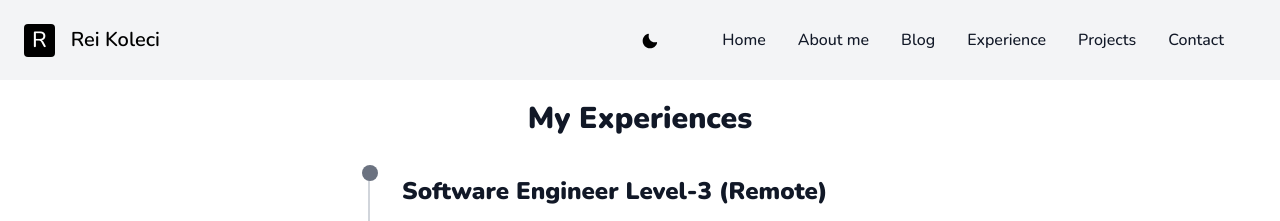
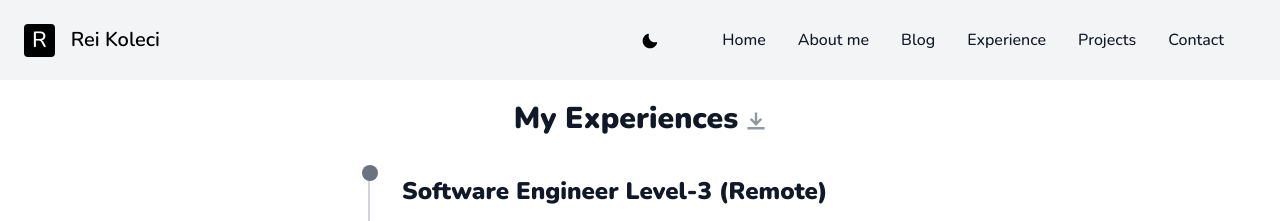
Before and after one commit to rkoleci/portfolio-web, a Next.js app: page /experience in a window 1280 px wide. Shown: the top 221 px of the page. Built offline with nearby package versions, Linux system fonts and the light colour scheme.

Commit message:
Download cv button

```diff
--- a/pages/experience.tsx
+++ b/pages/experience.tsx
@@ -1,8 +1,10 @@
-import { Container, Center, Text, Stack } from "@chakra-ui/react";
+import { Container, Flex, Text, Stack, Link, Tooltip } from "@chakra-ui/react";
 import { GetStaticProps, InferGetStaticPropsType } from "next";
+import { DownloadIcon } from "@chakra-ui/icons";
 
 import ExperienceListItem from "components/experienceItem";
 import { getJson } from "utils";
+import { useEffect } from "react";
 
 export const getStaticProps: GetStaticProps = async () => {
   return {
@@ -19,11 +21,16 @@ export default function Experience({
 }: InferGetStaticPropsType<typeof getStaticProps>) {
   return (
     <Container p="4">
-      <Center>
+      <Flex justifyContent='center' alignItems='center'>
         <Text color="primary.100" fontSize="3xl" fontWeight="900" mb="8">
           My Experiences
         </Text>
-      </Center>
+        <Tooltip label='Download CV' bg='gray.300' color='black'>
+        <Link color='gray.600' mb='30px' ml='2' opacity='0.6' fontSize='xl' href={'/cv.pdf'} download>
+          <DownloadIcon />
+        </Link>
+        </Tooltip>
+      </Flex>
       <Stack>
         {experiences.map((item: ExperienceItem) => (
           <ExperienceListItem key={item.id} {...item} mb="8" />
```
Also changed, not shown: 1 other file (tests, documents, lock files or other folders).
